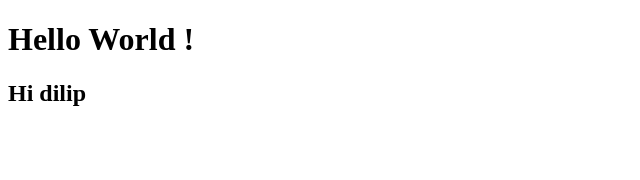
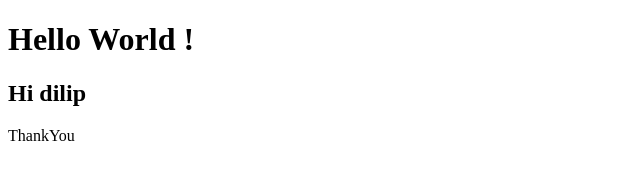
Before and after one commit to DilipBelbase/GITDEMO, a plain HTML site: page index.html in a window 1280 px wide. Shown: the full height of the page, 0-640 px from the left. Drawn offline with Linux system fonts and the light colour scheme.

Commit message:
added footer

```diff
--- a/index.html
+++ b/index.html
@@ -8,5 +8,6 @@
 <body>
     <h1>Hello World !</h1>
     <h2>Hi dilip</h2>
+    <footer>ThankYou</footer>
 </body>
 </html>
```
